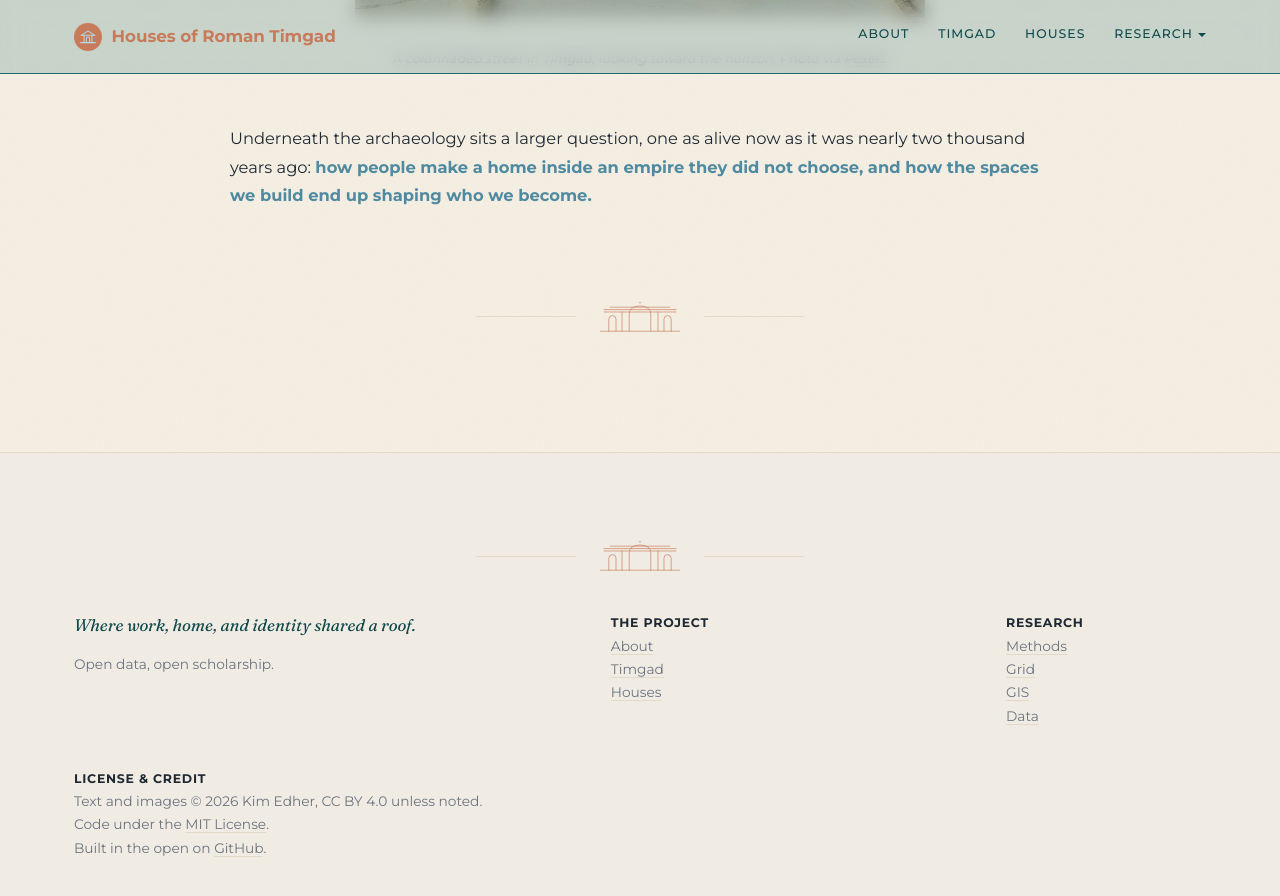
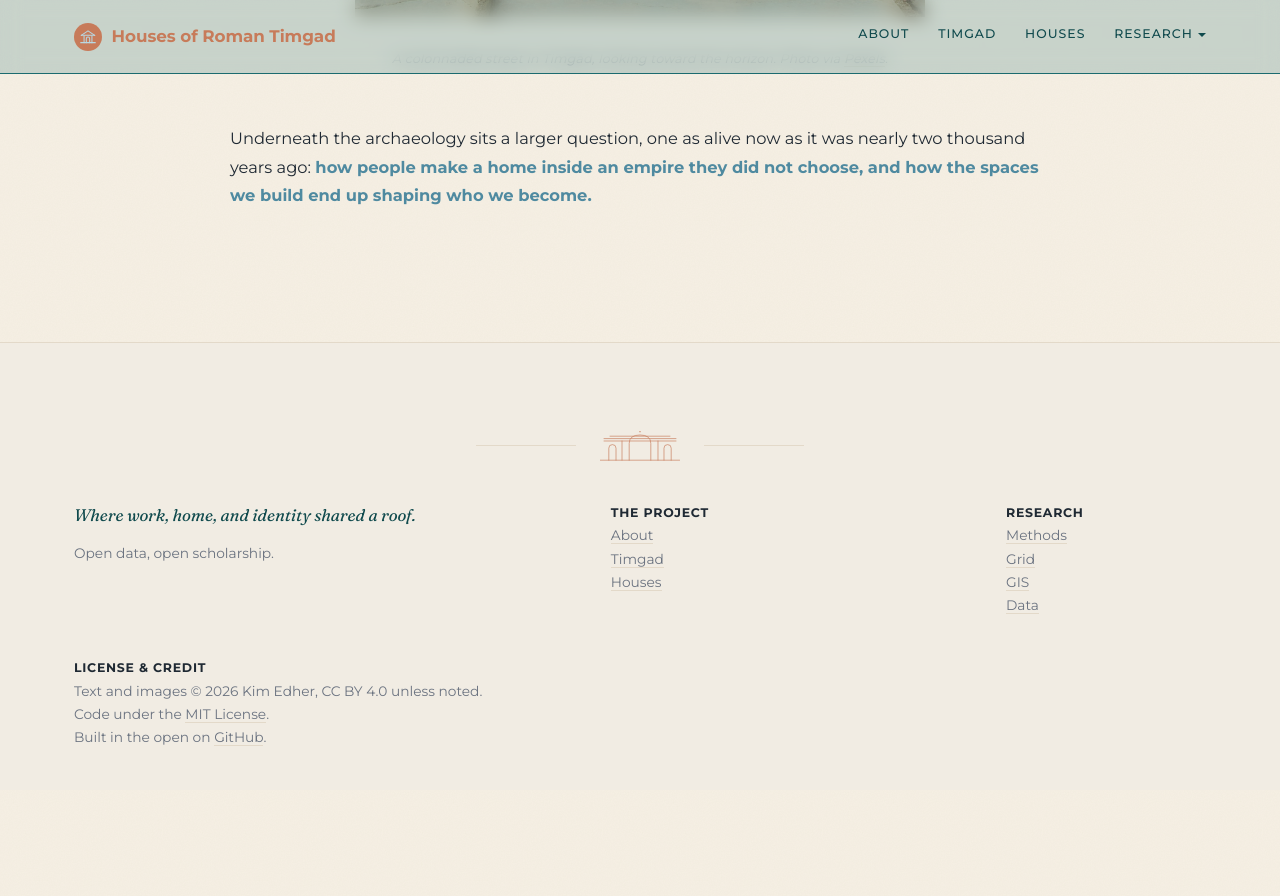
Before and after one commit to kimedher/timgadhouses, a Jekyll site: the page built from index.md, in a window 1280 px wide and 900 px high, scrolled down 1800 px. Shown: the top 896 px of the window. Built offline with Jekyll 4.4.1, drawn with Linux system fonts in a browser that asks for light colours; after the commit the page ends 2590 px from its top, so only the background shows below that.

Commit message:
Remove duplicate arch ornament from home layout

```diff
--- a/_layouts/home.html
+++ b/_layouts/home.html
@@ -28,8 +28,6 @@ layout: default
     {{ content }}
   </div>
 </section>
-
-{% include arch-ornament.html %}
 
 {% comment %} Feature cards and latest posts temporarily hidden during review.
 <section style="padding: 1rem 0 4rem;">
```
